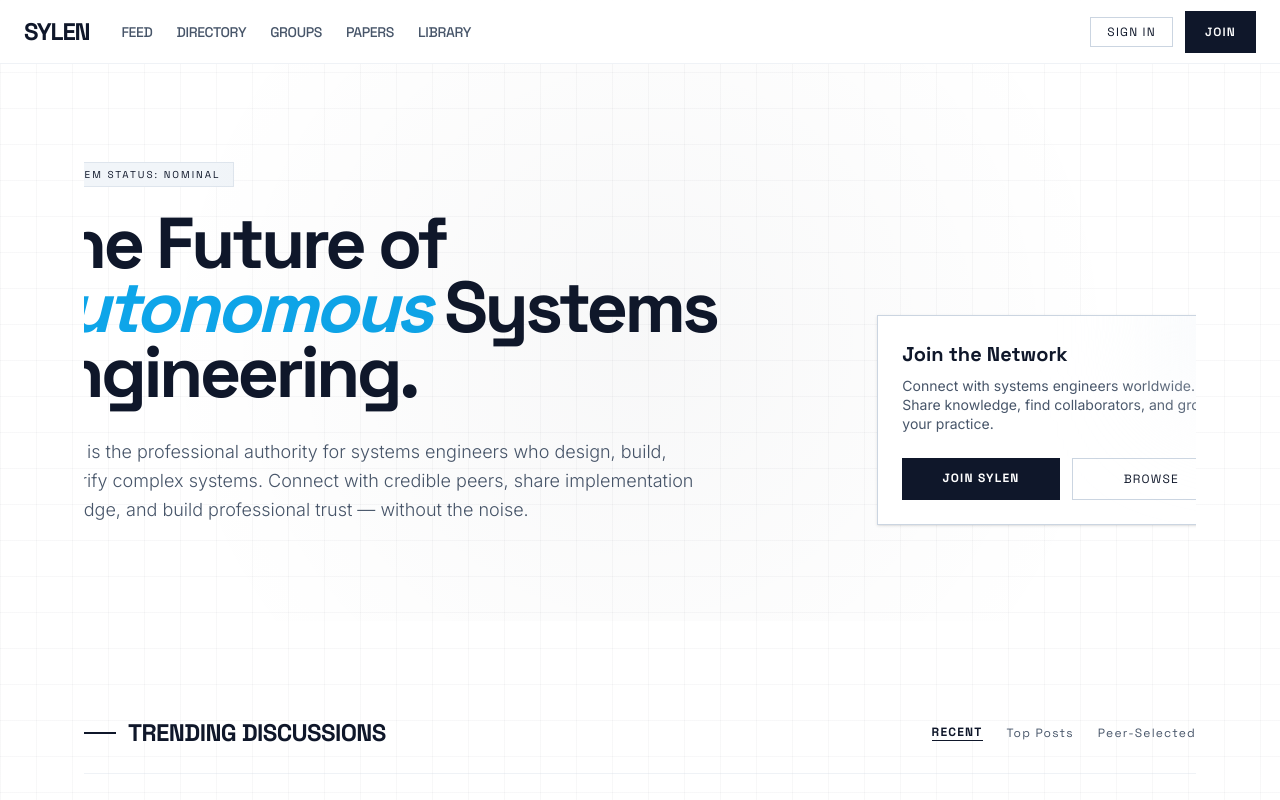
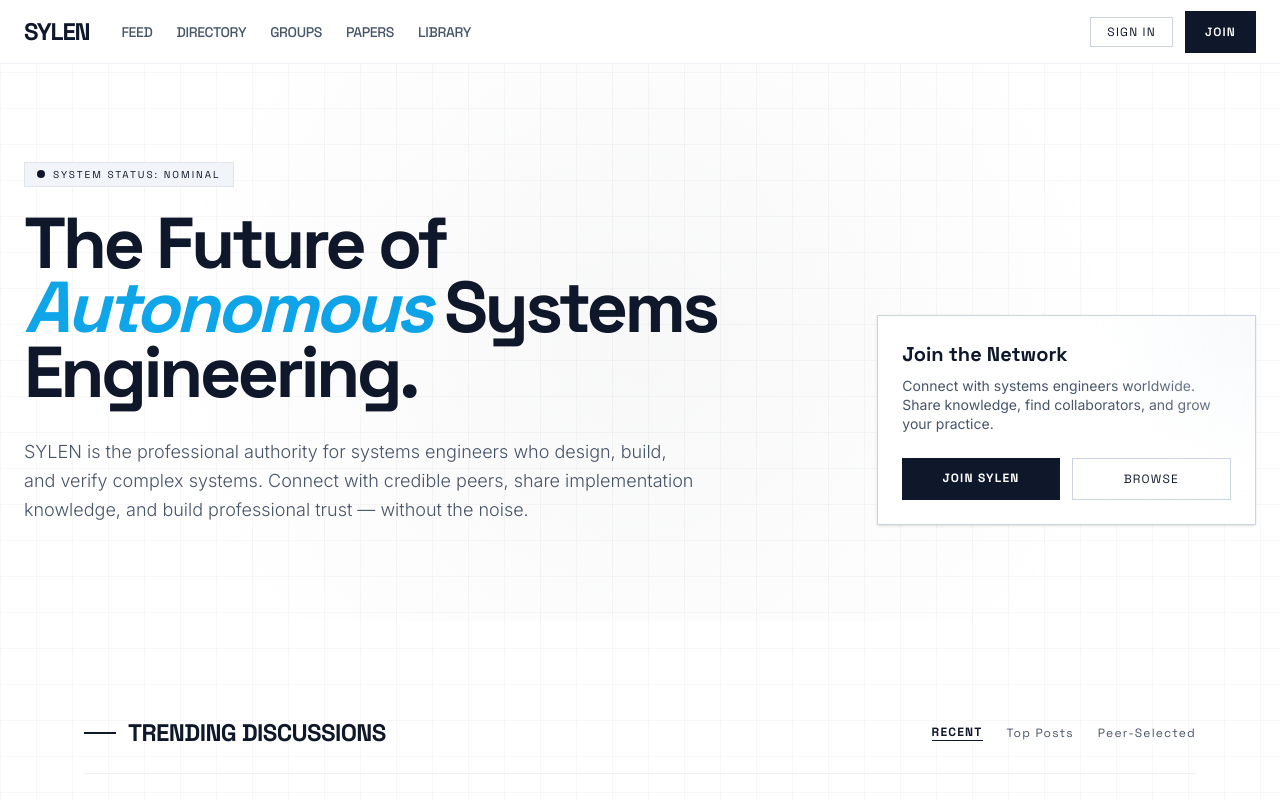
Before and after one commit to asdsadsadsasadsa/sysnet-org, a Next.js app in the folder frontend/: page / in a window 1280 px wide. Shown: the top 800 px of the page. Built offline with nearby package versions, Linux system fonts and the light colour scheme; no server answers; the database is empty.

Commit message:
fix: hero layout clipping — move overflow-x-clip to wrapper div, hero bleed now works correctly

```diff
--- a/frontend/src/app/layout.tsx
+++ b/frontend/src/app/layout.tsx
@@ -45,7 +45,7 @@
   return (
     <html lang="en" className={`${spaceGrotesk.variable} ${inter.variable}`}>
       <body className="font-body antialiased bg-white text-on-surface blueprint-grid">
-        <div className="min-h-screen">
+        <div className="min-h-screen overflow-x-clip">
           {/* Fixed editorial nav */}
           <header className="fixed top-0 w-full z-50 flex justify-between items-center px-6 h-16 bg-white/90 backdrop-blur-lg border-b border-outline-variant/30">
             <div className="flex items-center gap-8">
@@ -72,8 +72,10 @@
             </div>
           </header>
 
-          <main className="pt-16 mx-auto max-w-6xl px-4 pb-8 md:px-5 md:pb-10">
-            {children}
+          <main className="pt-16">
+            <div className="mx-auto max-w-6xl px-4 pb-8 md:px-5 md:pb-10">
+              {children}
+            </div>
           </main>
         </div>
       </body>
--- a/frontend/src/app/page.tsx
+++ b/frontend/src/app/page.tsx
@@ -157,7 +157,7 @@
     n == null ? "—" : n >= 1000 ? `${(n / 1000).toFixed(1)}k` : String(n);
 
   return (
-    <div className="overflow-x-clip">
+    <div>
 
       {/* ── Hero — asymmetric 2-col editorial grid ── */}
       <section className="relative py-12 md:py-24 overflow-hidden" style={bleed}>
```
